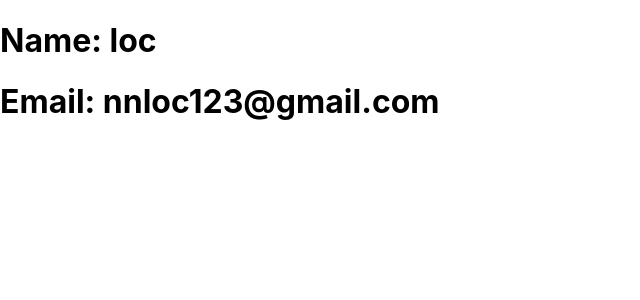
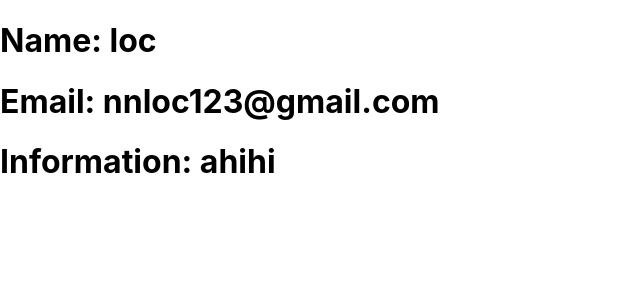
Before and after one commit to nguyennguyenloc/internshipWand, a React (Create React App) app in the folder demo/: page / in a window 1280 px wide. Shown: the top 300 px of the page, without its empty margins (0-640 px from the left). Built offline with nearby package versions, Linux system fonts and the light colour scheme.

Commit message:
2 div in 1 div generality

```diff
--- a/demo/src/index.js
+++ b/demo/src/index.js
@@ -70,12 +70,17 @@
   render() {
     return (
       <div>
-        <h1>Name: {this.props.name}</h1>
-        <h1>Email: {this.props.email}</h1>
+        <div>
+          <h1>Name: {this.props.name}</h1>
+          <h1>Email: {this.props.email}</h1>
+        </div>
+        <div>
+          <h1>Information: {this.props.info}</h1>
+        </div>
       </div>
     );
   }
 }
-const element = <UserInfo name="loc" email="nnloc123@gmail.com" />;
+const element = <UserInfo name="loc" email="nnloc123@gmail.com" info="ahihi" />;
 ReactDOM.render(element, document.getElementById('root'));
 // ReactDOM.render(< UserInfo name="loc" email="nnloc123@gmail.com" />, document.getElementById('root'));
```
Also changed, not shown: 1 other file (tests, documents, lock files or other folders).
